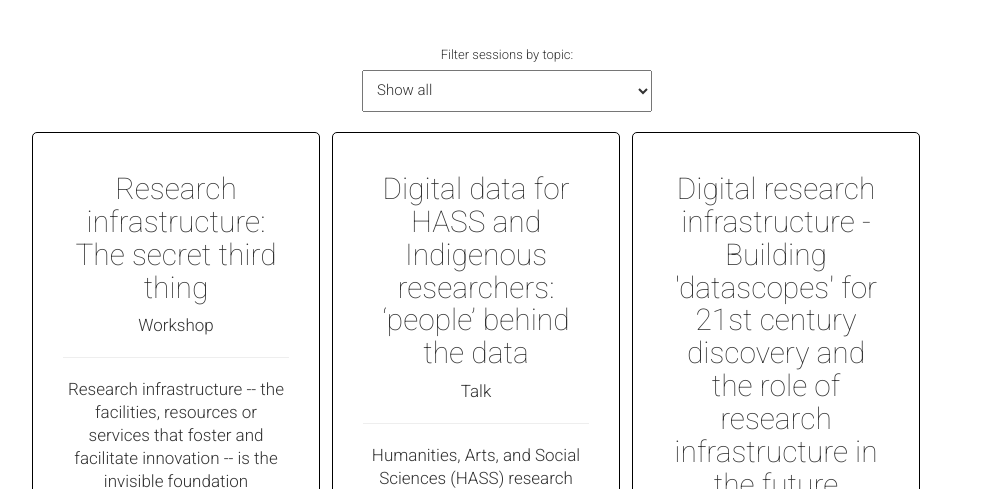
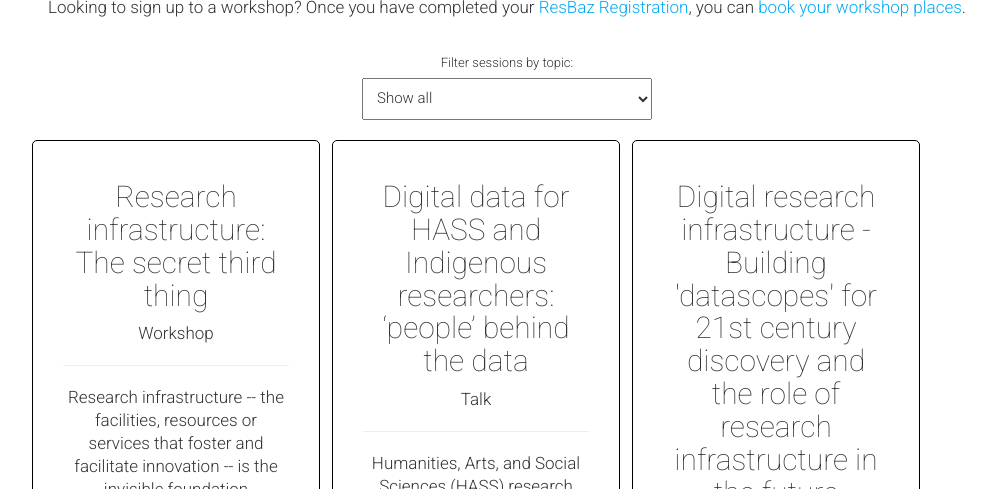
Before and after one commit to resbaz/resbazvic2024, a Jekyll site: the page built from sessions.html, in a window 1280 px wide and 900 px high, cut to the strip 411-900 px from the top of the window. Shown: the whole strip, without its empty margins (133-1129 px from the left). Built offline with Jekyll 4.4.1, drawn with Linux system fonts in a browser that asks for light colours; nearby versions of some CDN libraries.

Commit message:
Added registration link to sessions page

```diff
--- a/sessions.html
+++ b/sessions.html
@@ -7,4 +7,8 @@ image: stones.jpg
 
 {% include top-section.html %}
 
+<div style="text-align: center;margin-bottom: -25px;">
+  <p>Looking to sign up to a workshop? Once you have completed your <a href="https://events.humanitix.com/resbazqld-2023">ResBaz Registration</a>, you can <a href="https://resbaz.github.io/resbaz2023qld/blog/workshop-booking-open">book your workshop places</a>.</p>
+</div>
+
 {% include sessions.html %}
```
